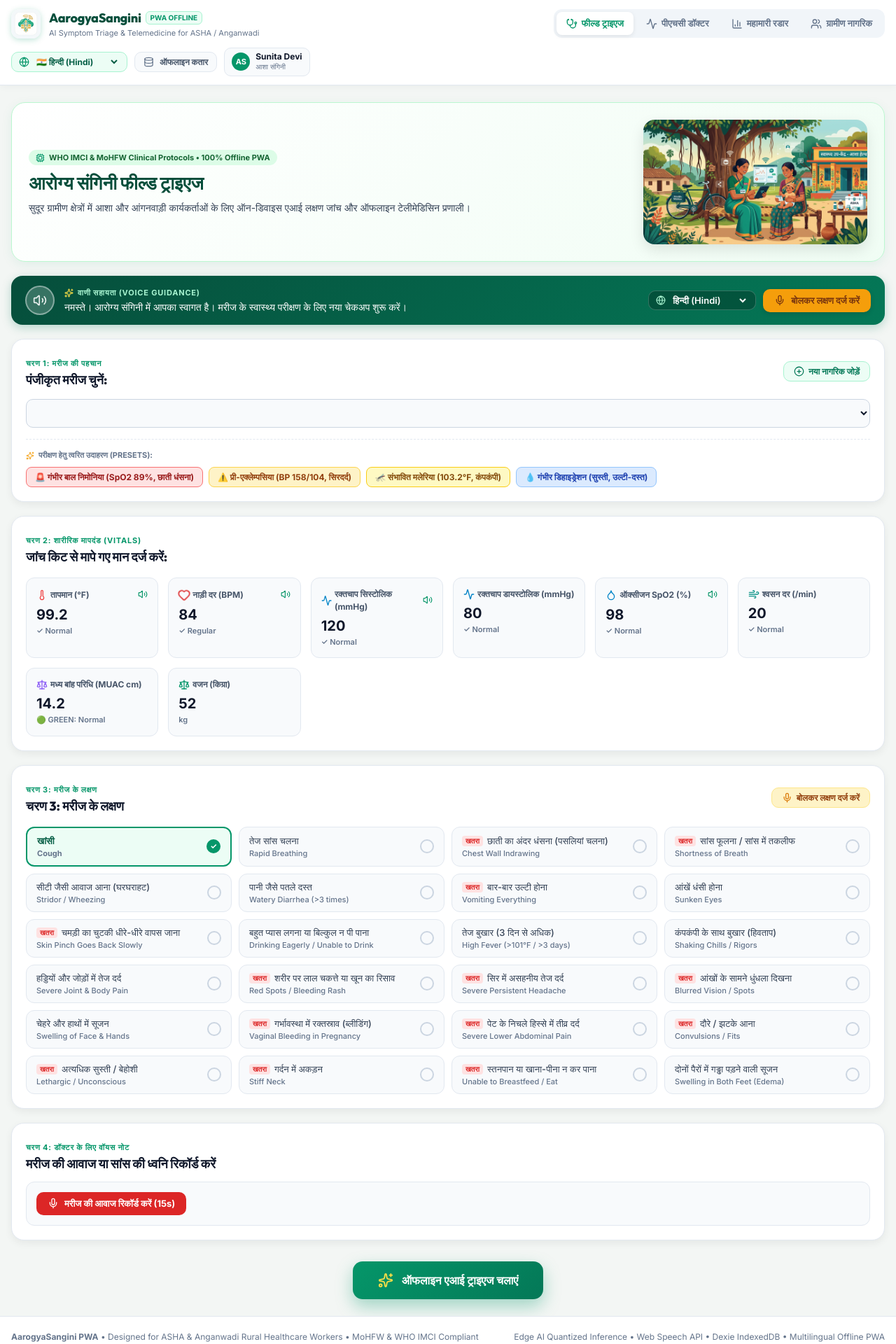
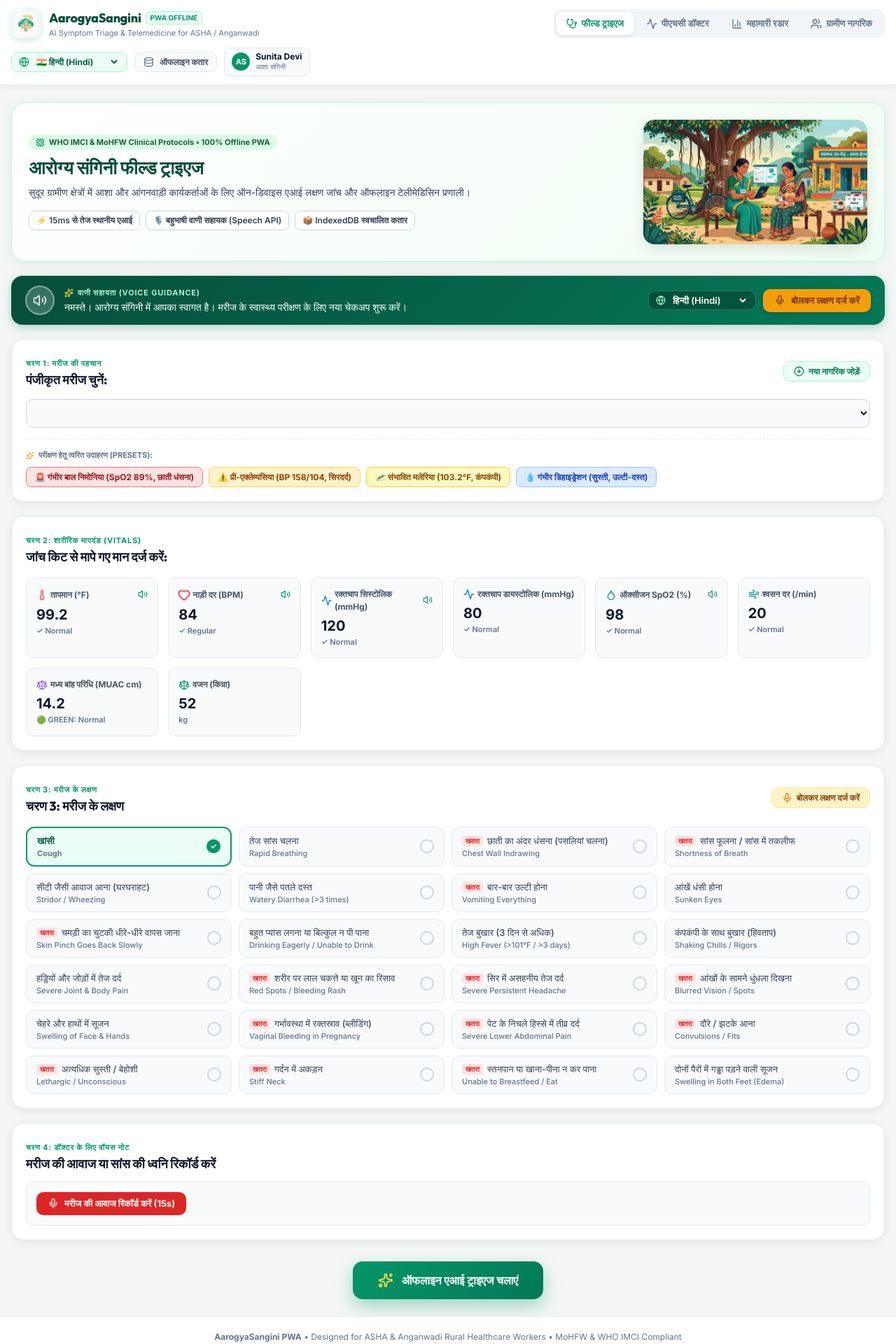
Before and after one commit to Ani2025-git/Abha, a React (Vite) app: page / in a window 1280 px wide. Shown: the top 1920 px of the page at 70% size. Built offline with nearby package versions, Linux system fonts and the light colour scheme.

Commit message:
Remove technical stack details from footer

```diff
--- a/src/App.jsx
+++ b/src/App.jsx
@@ -206,9 +206,22 @@ export function App() {
                 <h2 style={{ fontSize: '26px', fontWeight: '800', color: '#064e3b', margin: '0 0 8px 0', lineHeight: '1.2' }}>
                   {t('heroTitle')}
                 </h2>
-                <p style={{ fontSize: '14px', color: '#334155', margin: '0', lineHeight: '1.5' }}>
+                <p style={{ fontSize: '14px', color: '#334155', margin: '0 0 16px 0', lineHeight: '1.5' }}>
                   {t('heroSubtitle')}
                 </p>
+
+                {/* Key feature pills */}
+                <div style={{ display: 'flex', flexWrap: 'wrap', gap: '8px', fontSize: '12px' }}>
+                  <span style={{ background: '#ffffff', border: '1px solid #cbd5e1', padding: '4px 10px', borderRadius: '8px', color: '#334155', fontWeight: '600' }}>
+                    {t('heroTag1')}
+                  </span>
+                  <span style={{ background: '#ffffff', border: '1px solid #cbd5e1', padding: '4px 10px', borderRadius: '8px', color: '#334155', fontWeight: '600' }}>
+                    {t('heroTag2')}
+                  </span>
+                  <span style={{ background: '#ffffff', border: '1px solid #cbd5e1', padding: '4px 10px', borderRadius: '8px', color: '#334155', fontWeight: '600' }}>
+                    {t('heroTag3')}
+                  </span>
+                </div>
               </div>
 
               {/* Hero Image Illustration */}
@@ -314,12 +327,9 @@ export function App() {
         fontSize: '12px',
         color: '#64748b'
       }}>
-        <div className="container" style={{ display: 'flex', justifyContent: 'space-between', alignItems: 'center', flexWrap: 'wrap', gap: '10px' }}>
+        <div className="container" style={{ display: 'flex', justifyContent: 'center', alignItems: 'center', textAlign: 'center' }}>
           <div>
             <strong>AarogyaSangini PWA</strong> • Designed for ASHA & Anganwadi Rural Healthcare Workers • MoHFW & WHO IMCI Compliant
-          </div>
-          <div>
-            Edge AI Quantized Inference • Web Speech API • Dexie IndexedDB • Multilingual Offline PWA
           </div>
         </div>
       </footer>
```
